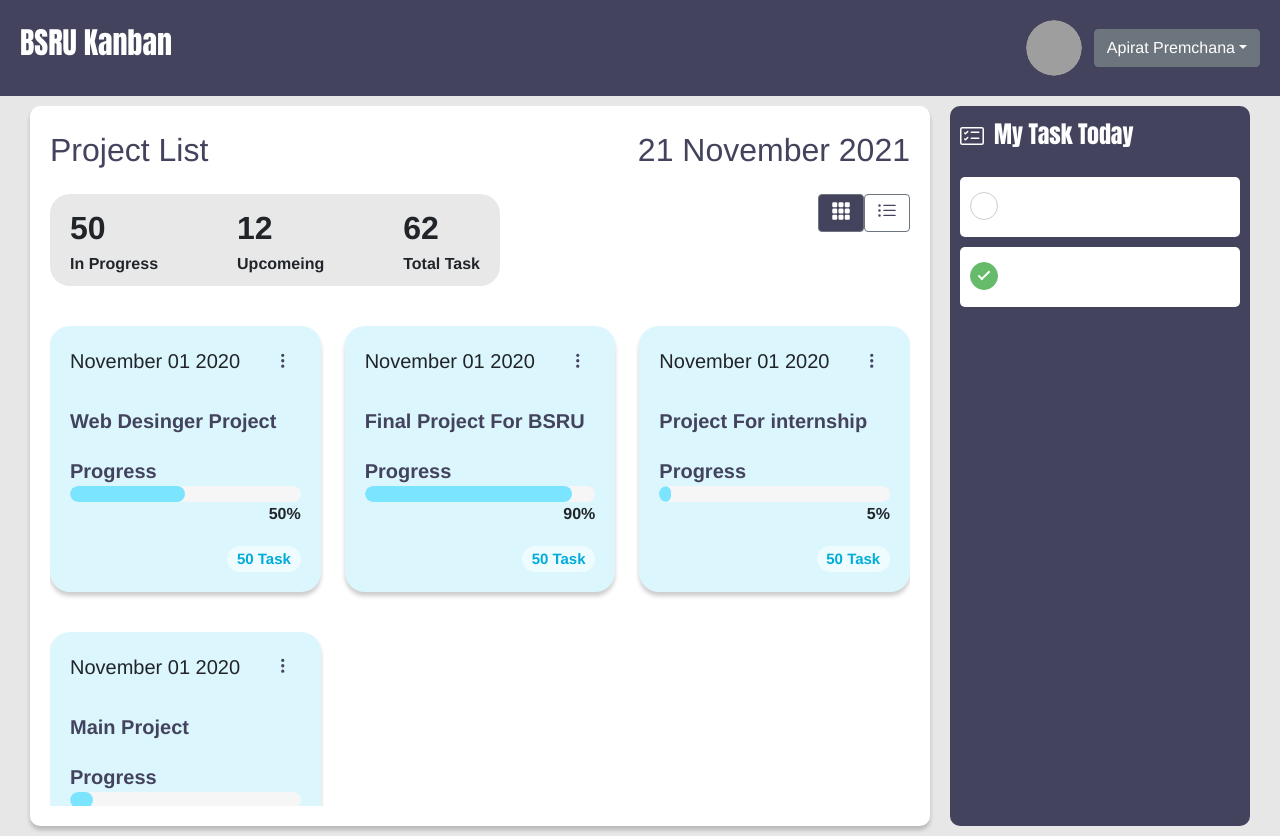
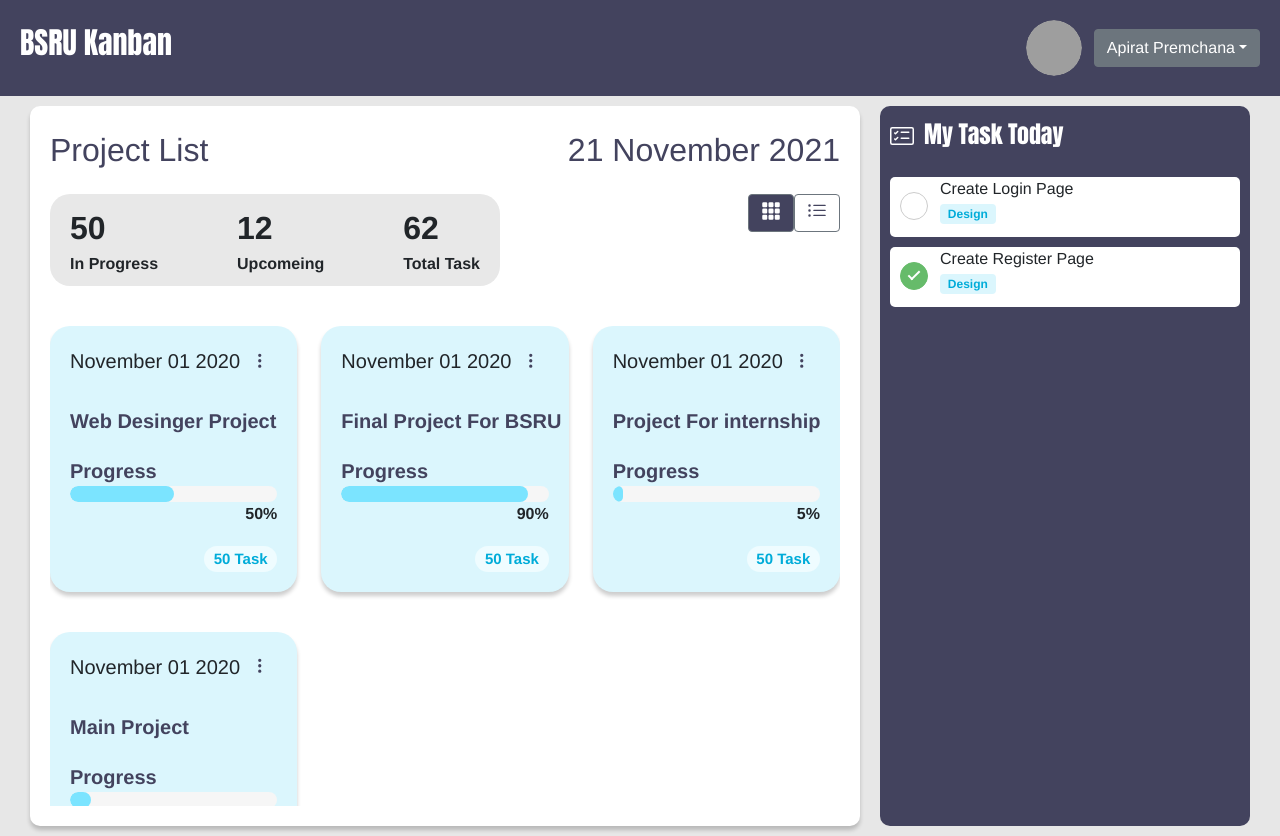
Before and after one commit to ujiik009/kanban_board_project, a Vue app: page /#/project-list in a window 1280 px wide. Built offline with nearby package versions, Linux system fonts and the light colour scheme; grey boxes are pictures that could not be loaded.

Commit message:
finish right content task to day

```diff
--- a/src/components/ProjectList/index.vue
+++ b/src/components/ProjectList/index.vue
@@ -100,6 +100,14 @@
                     @change="task_item.status = !task_item.status"
                   />
                   <label :for="`${'checkbox'}${index}`"></label>
+                </div>
+              </div>
+              <div>
+                <div class="overme">
+                  {{ task_item.name }}
+                </div>
+                <div>
+                  <b-badge class="badge-label">{{ task_item.label }}</b-badge>
                 </div>
               </div>
             </div>
@@ -312,6 +320,16 @@ export default {
   opacity: 1;
 }
 
+.overme {
+  width: 300px;
+  overflow: hidden;
+  white-space: nowrap;
+  text-overflow: ellipsis;
+}
 
+.badge-label {
+  background-color: #dbf6fd;
+  color: #00acd9;
+}
 
 </style>
```
